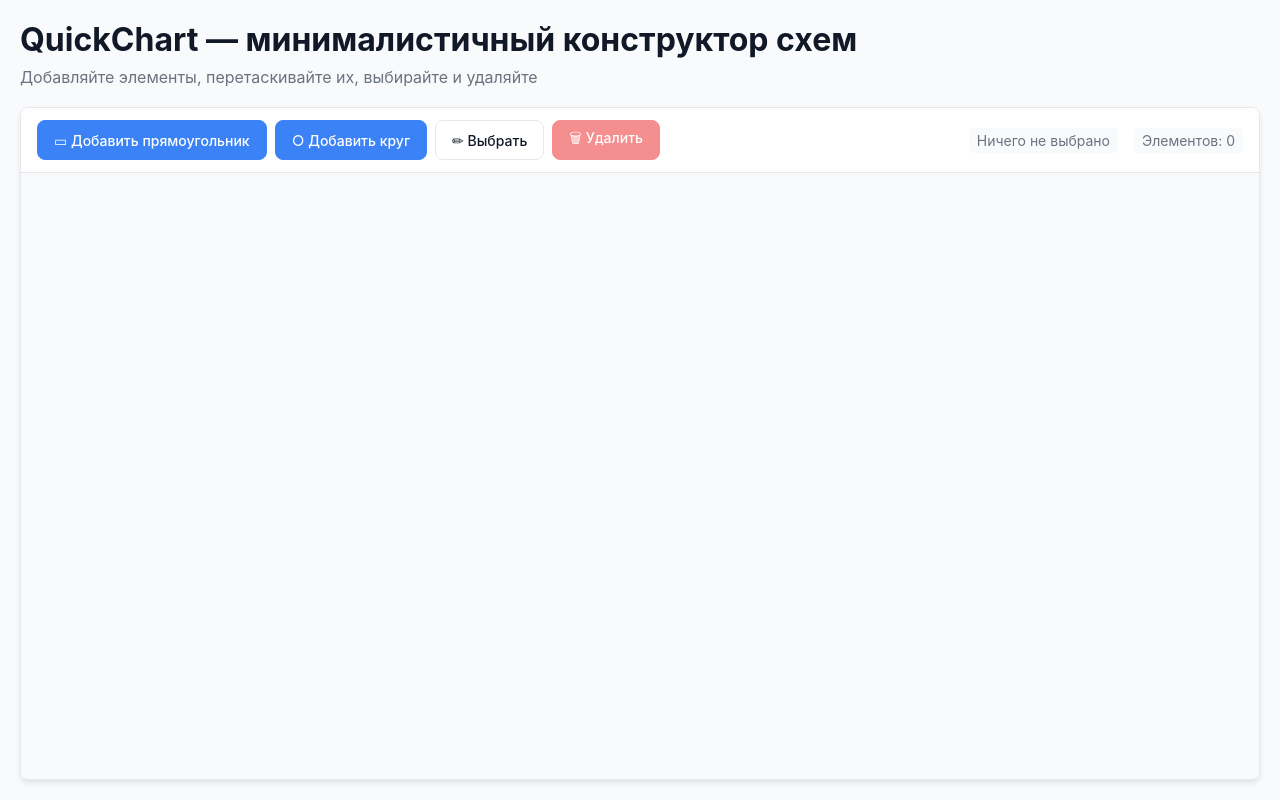
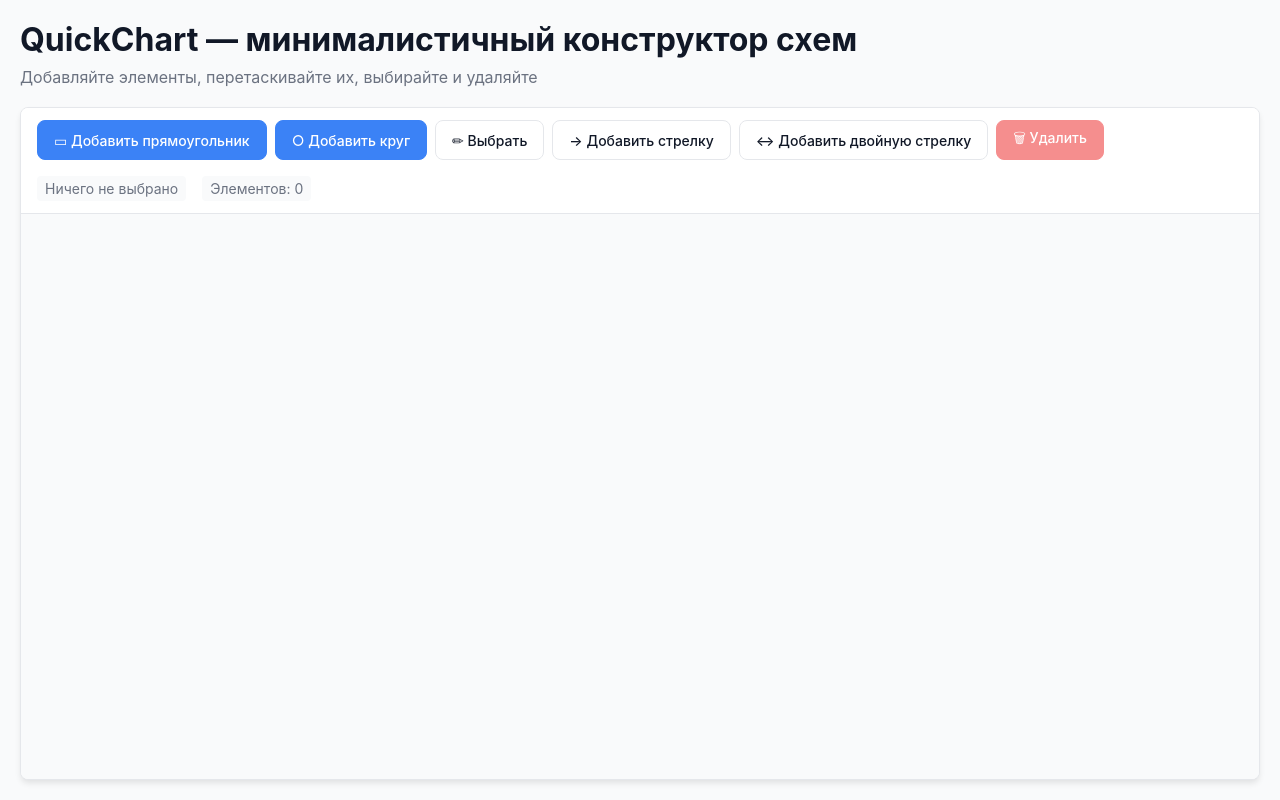
Before and after one commit to Jhon-Crow/quick-flowchart-editor, a React (Vite) app: page / in a window 1280 px wide. Built offline with nearby package versions, Linux system fonts and the light colour scheme.

Commit message:
add arrows addition

```diff
--- /dev/null
+++ b/src/entities/Arrow/ui/Arrow/Arrow.tsx
@@ -0,0 +1,44 @@
+import styled from 'styled-components';
+import {useCanvasStore} from '../../../Node/model/store/useCanvasStore';
+import type {ArrowType, CanvasArrowType} from "../../../Node/model/types.ts";
+
+interface ArrowProps {
+    arrow: CanvasArrowType;
+}
+
+export const Arrow = ({arrow}: ArrowProps) => {
+    const {nodes, selectArrow} = useCanvasStore();
+    const sourceNode = nodes.find(n => n.id === arrow.sourceId);
+    const targetNode = nodes.find(n => n.id === arrow.targetId);
+
+    if (!sourceNode || !targetNode) return null;
+
+    // Координаты центров узлов
+    const x1 = sourceNode.x + sourceNode.width / 2;
+    const y1 = sourceNode.y + sourceNode.height / 2;
+    const x2 = targetNode.x + targetNode.width / 2;
+    const y2 = targetNode.y + targetNode.height / 2;
+
+    return (
+        <StyledLine
+            x1={x1} y1={y1} x2={x2} y2={y2}
+            arrowType={arrow.type}
+            onClick={(e) => {
+                e.stopPropagation();
+                selectArrow(arrow.id);
+            }}
+        />
+    );
+};
+
+const StyledLine = styled.line<{ arrowType: ArrowType }>`
+  stroke: ${({theme, arrowType}) =>
+          arrowType === 'directional' ? theme.colors.primary :
+                  arrowType === 'bidirectional' ? theme.colors.secondary :
+                          theme.colors.border};
+  stroke-width: 2;
+  marker-end: ${({arrowType}) =>
+          arrowType === 'directional' || arrowType === 'bidirectional' ?
+                  'url(#arrowhead)' : 'none'};
+  cursor: pointer;
+`;
--- a/src/entities/Node/model/store/useCanvasStore.ts
+++ b/src/entities/Node/model/store/useCanvasStore.ts
@@ -1,7 +1,7 @@
 import {create} from 'zustand';
 import type {ArrowType, CanvasArrowType, CanvasNodeType, CanvasStore, NodeType} from '../types';
 import {persist} from "zustand/middleware";
-// todo проверить лишние ререндеры, если есть добавить мидлвеер для zustand
+// todo проверить лишние ререндеры, если есть добавить shallow в используемые хуки
 
 export const useCanvasStore = create(
     persist<CanvasStore>(
@@ -81,7 +81,7 @@ export const useCanvasStore = create(
             },
 
             // Экшены для стрелок
-            addArrow: (sourceId: string, targetId: string, type: ArrowType) => {
+            addArrow: (type: ArrowType, sourceId: string, targetId: string) => {
                 const newArrow: CanvasArrowType = {
                     id: `arrow-${crypto.randomUUID()}`,
                     sourceId,
--- a/src/shared/Button/ui/Button/Button.tsx
+++ b/src/shared/Button/ui/Button/Button.tsx
@@ -1,6 +1,6 @@
 import React from 'react';
-import type { ButtonProps } from './types.ts';
-import { StyledButton, Loader, ButtonContent } from './styles.ts';
+import type {ButtonProps} from './types.ts';
+import {ButtonContent, Loader, StyledButton} from './styles.ts';
 
 export const Button = React.forwardRef<HTMLButtonElement, ButtonProps>(
     (
@@ -9,6 +9,7 @@ export const Button = React.forwardRef<HTMLButtonElement, ButtonProps>(
             variant = 'primary',
             size = 'md',
             isLoading = false,
+            isActive = false,
             fullWidth = false,
             disabled,
             className,
@@ -27,6 +28,7 @@ export const Button = React.forwardRef<HTMLButtonElement, ButtonProps>(
                 size={size}
                 disabled={isDisabled}
                 isLoading={isLoading}
+                isActive={isActive}
                 fullWidth={fullWidth}
                 className={className}
                 aria-busy={isLoading}
--- a/src/shared/Button/ui/Button/styles.ts
+++ b/src/shared/Button/ui/Button/styles.ts
@@ -1,6 +1,6 @@
 // src/shared/ui/Button/styles.ts
-import styled, { css, keyframes } from 'styled-components';
-import type { ButtonVariant, ButtonSize } from './types.ts';
+import styled, {css, keyframes} from 'styled-components';
+import type {ButtonSize, ButtonVariant} from './types.ts';
 
 const spin = keyframes`
   0% { transform: rotate(0deg); }
@@ -84,6 +84,7 @@ interface StyledButtonProps {
     variant: ButtonVariant;
     size: ButtonSize;
     isLoading: boolean;
+    isActive: boolean;
     fullWidth: boolean;
 }
 
@@ -125,6 +126,12 @@ export const StyledButton = styled.button<StyledButtonProps>`
       cursor: wait;
       opacity: 0.8;
     `}
+
+  ${({ isActive }) =>
+          isActive &&
+          css`
+            background-color: coral;
+          `}
 `;
 
 interface LoaderProps {
--- a/src/shared/Button/ui/Button/types.ts
+++ b/src/shared/Button/ui/Button/types.ts
@@ -2,6 +2,7 @@ export interface ButtonProps extends React.ButtonHTMLAttributes<HTMLButtonElemen
     variant?: 'primary' | 'secondary' | 'ghost' | 'danger';
     size?: 'sm' | 'md' | 'lg';
     isLoading?: boolean;
+    isActive?: boolean;
     fullWidth?: boolean;
 }
 
--- a/src/widgets/CanvasWidget/ui/Canvas/Canvas.tsx
+++ b/src/widgets/CanvasWidget/ui/Canvas/Canvas.tsx
@@ -1,16 +1,27 @@
 import styled from 'styled-components';
-import {useCanvasStore} from "@/entities/Node";
-import {Node} from "@/entities/Node";
+import {Node, useCanvasStore} from "@/entities/Node";
+import {Arrow} from "@/entities/Arrow/ui/Arrow/Arrow.tsx";
 
 export const Canvas = () => {
-    const { nodes, clearSelection } = useCanvasStore();
+    const { nodes, arrows, clearSelection } = useCanvasStore();
 
     const handleCanvasClick = () => {
         clearSelection();
     };
 
+    // todo разобраться как рисуется svg строка
     return (
         <StyledCanvas onClick={handleCanvasClick}>
+            <svg style={{ position: 'absolute', top: 0, left: 0, width: '100%', height: '100%', pointerEvents: 'none' }}>
+                <defs>
+                    <marker id="arrowhead" markerWidth="10" markerHeight="7" refX="9" refY="3.5" orient="auto">
+                        <polygon points="0 0, 10 3.5, 0 7" fill="#3b82f6" />
+                    </marker>
+                </defs>
+                {arrows.map((arrow) => (
+                    <Arrow key={arrow.id} arrow={arrow} />
+                ))}
+            </svg>
             {nodes.map((node) => (
                 <Node key={node.id} node={node} />
             ))}
--- a/src/widgets/CanvasWidget/ui/CanvasWidget.tsx
+++ b/src/widgets/CanvasWidget/ui/CanvasWidget.tsx
@@ -1,7 +1,7 @@
 import styled from 'styled-components';
-import { Toolbar } from './Toolbar/Toolbar';
-import { Canvas } from './Canvas/Canvas';
-import { useKeyboardShortcuts } from '../lib/useKeyboardShortcuts';
+import {Toolbar} from './Toolbar/Toolbar';
+import {Canvas} from './Canvas/Canvas';
+import {useKeyboardShortcuts} from '../lib/useKeyboardShortcuts';
 
 export const CanvasWidget = () => {
     useKeyboardShortcuts();
--- a/src/widgets/CanvasWidget/ui/Toolbar/Toolbar.tsx
+++ b/src/widgets/CanvasWidget/ui/Toolbar/Toolbar.tsx
@@ -1,14 +1,57 @@
 import styled from 'styled-components';
 import {useCanvasStore} from "@/entities/Node";
 import {Button} from "@/shared/Button";
+import {useEffect, useState} from "react";
+import type {ArrowType} from "@/entities/Node/model/types.ts";
 
 export const Toolbar = () => {
     const {
         addNode,
         deleteNode,
         selectedNodeId,
-        nodes
+        nodes,
+        addArrow,
+        deleteArrow,
+        selectedArrowId,
+        arrows
     } = useCanvasStore();
+
+
+    const [isArrowMode, setIsArrowMode] = useState(false);
+
+    const [addSimpleArrowActive, setAddSimpleArrowActive] = useState(false);
+    const [addDoubleArrowActive, setAddDoubleArrowActive] = useState(false);
+
+    const [sourceId, setSourceId] = useState<string | null>(null);
+    const [arrowType, setArrowType] = useState<ArrowType | null>(null);
+
+    const handleAddSimpleArrow = (e: React.MouseEvent) => {
+        e.preventDefault();
+        setAddSimpleArrowActive(true);
+        setArrowType("directional");
+        setIsArrowMode(true);
+    };
+
+    const handleAddDoubleArrow = () => {
+        setAddDoubleArrowActive(true);
+        setArrowType("bidirectional");
+        setIsArrowMode(true);
+    };
+
+    useEffect(() => {
+        if (isArrowMode) {
+            if (!sourceId) {
+                setSourceId(selectedNodeId);
+            } else {
+                if (arrowType && selectedNodeId) addArrow(arrowType, sourceId, selectedNodeId);
+                setArrowType(null);
+                setSourceId(null);
+                setIsArrowMode(false);
+                setAddSimpleArrowActive(false);
+                setAddDoubleArrowActive(false);
+            }
+        }
+    }, [selectedNodeId]);
 
     const handleAddRectangle = () => {
         addNode('rectangle', 100, 100);
@@ -45,6 +88,22 @@ export const Toolbar = () => {
                 <Button onClick={handleSelect} variant="secondary">
                     ✏ Выбрать
                 </Button>
+
+                <Button
+                    isActive={addSimpleArrowActive}
+                    disabled={isArrowMode}
+                    onClick={handleAddSimpleArrow}
+                    variant="secondary">
+                    → Добавить стрелку
+                </Button>
+                <Button
+                    isActive={addDoubleArrowActive}
+                    disabled={isArrowMode}
+                    onClick={handleAddDoubleArrow}
+                    variant="secondary">
+                    ↔ Добавить двойную стрелку
+                </Button>
+                {/*todo добавить кнопку отмены добавления стрелки*/}
                 <Button
                     onClick={handleDelete}
                     variant="danger"
@@ -73,8 +132,8 @@ const StyledToolbar = styled.div`
   justify-content: space-between;
   align-items: center;
   padding: 12px 16px;
-  background: ${({ theme }) => theme.colors.surface};
-  border-bottom: 1px solid ${({ theme }) => theme.colors.border};
+  background: ${({theme}) => theme.colors.surface};
+  border-bottom: 1px solid ${({theme}) => theme.colors.border};
   flex-wrap: wrap;
   gap: 16px;
 `;
@@ -88,12 +147,12 @@ const ToolbarSection = styled.div`
 const InfoPanel = styled.div`
   display: flex;
   gap: 16px;
-  color: ${({ theme }) => theme.colors.text.secondary};
+  color: ${({theme}) => theme.colors.text.secondary};
   font-size: 14px;
 `;
 
 const InfoText = styled.span`
   padding: 4px 8px;
-  background: ${({ theme }) => theme.colors.background};
+  background: ${({theme}) => theme.colors.background};
   border-radius: 4px;
 `;
```
Also changed, not shown: src/entities/Node/model/types.ts (+12 -10 lines).
